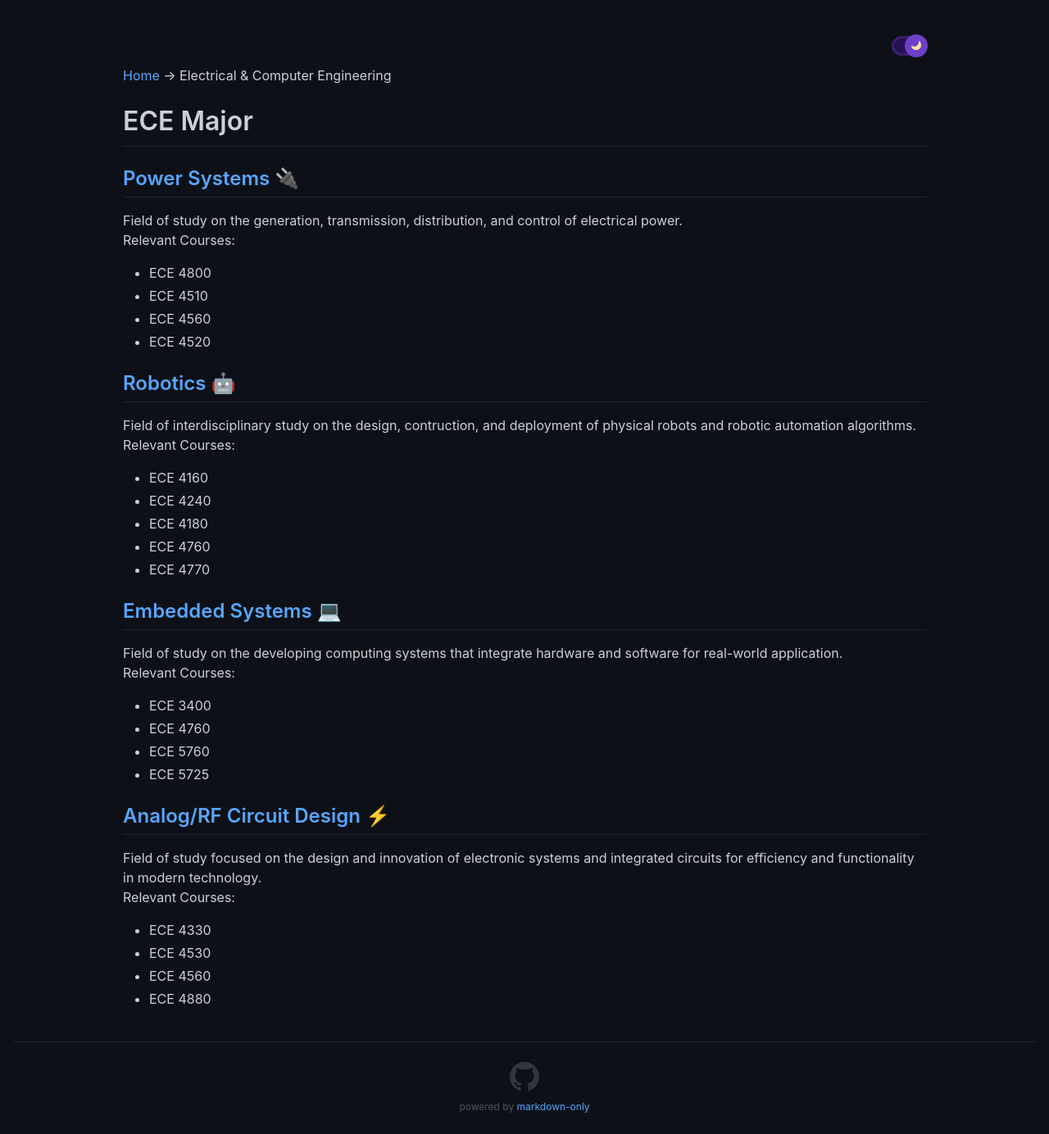
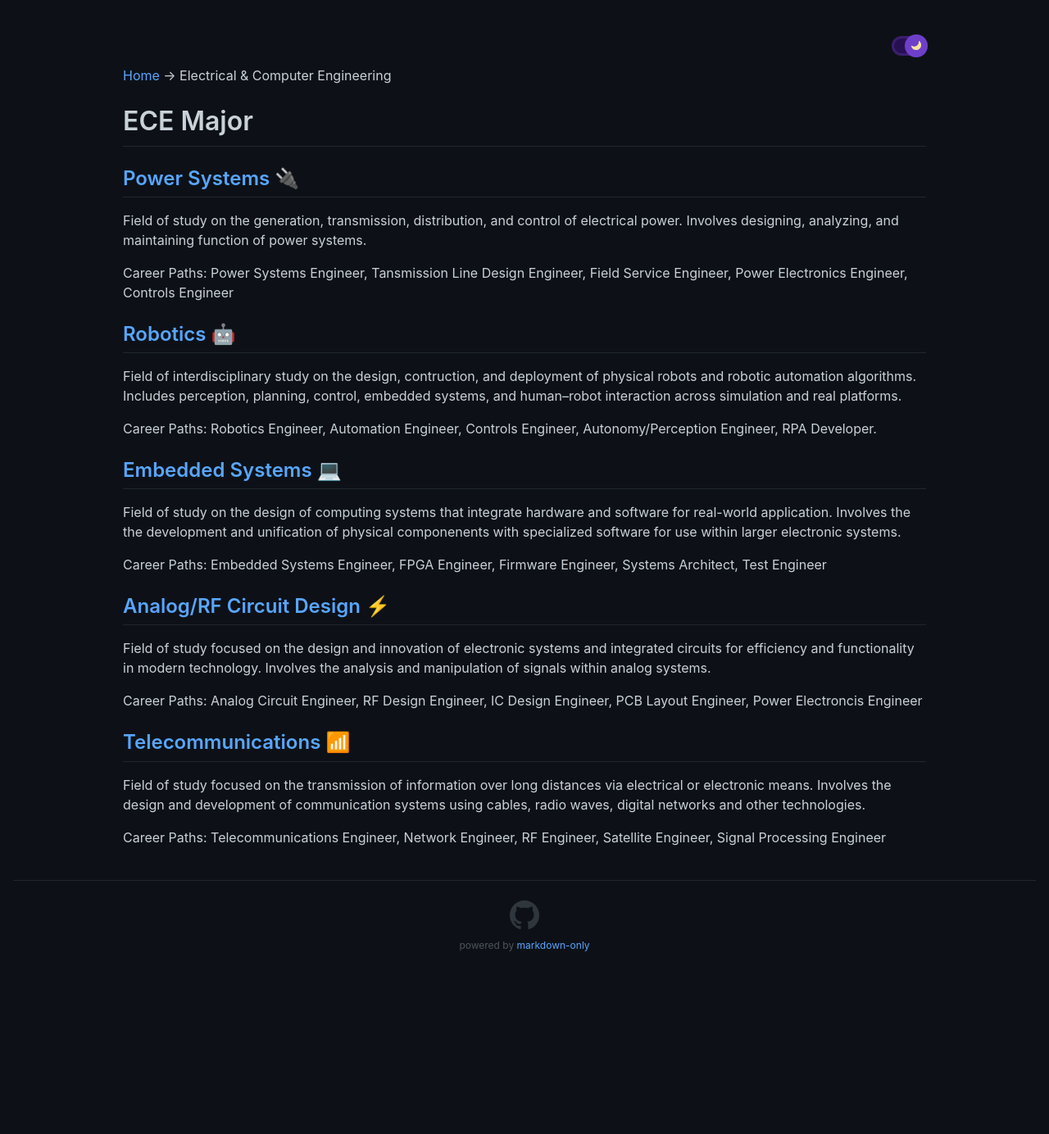
Before and after one commit to jmyphn/engineering-wiki, a Jekyll site: the page built from ece.md, in a window 1280 px wide. Shown: the whole page at 82% size. Built offline with Jekyll 4.4.1, drawn with Linux system fonts in a browser that asks for light colours; after the commit the page ends 1187 px from its top, so only the background shows below that.

Commit message:
Ece page updated and telecom page created

```diff
--- a/ece.md
+++ b/ece.md
@@ -11,34 +11,29 @@ permalink: /ecemajor/
 # ECE Major
 
 ## [Power Systems 🔌]({{ '/ecemajor-powersystems/' | relative_url }})
-Field of study on the generation, transmission, distribution, and control of electrical power.\
-Relevant Courses:
-- ECE 4800
-- ECE 4510
-- ECE 4560
-- ECE 4520
+Field of study on the generation, transmission, distribution, and control of electrical power. Involves designing, analyzing, and maintaining function of power systems.
+
+Career Paths: Power Systems Engineer, Tansmission Line Design Engineer, Field Service Engineer, Power Electronics Engineer, Controls Engineer
+
 
 ## [Robotics 🤖]({{ '/ecemajor-robotics/' | relative_url }})
-Field of interdisciplinary study on the design, contruction, and deployment of physical robots and robotic automation algorithms.\
-Relevant Courses:
-- ECE 4160
-- ECE 4240
-- ECE 4180
-- ECE 4760
-- ECE 4770
+Field of interdisciplinary study on the design, contruction, and deployment of physical robots and robotic automation algorithms.
+Includes perception, planning, control, embedded systems, and human–robot interaction across simulation and real platforms.
+
+Career Paths: Robotics Engineer, Automation Engineer, Controls Engineer, Autonomy/Perception Engineer, RPA Developer.
 
 ## [Embedded Systems 💻]({{ '/ecemajor-embedded/' | relative_url }})
-Field of study on the developing computing systems that integrate hardware and software for real-world application.\
-Relevant Courses:
-- ECE 3400
-- ECE 4760
-- ECE 5760
-- ECE 5725
+Field of study on the design of computing systems that integrate hardware and software for real-world application. Involves the the development and unification of physical componenents with specialized software for use within larger electronic systems.
+
+Career Paths: Embedded Systems Engineer, FPGA Engineer, Firmware Engineer, Systems Architect, Test Engineer
+
 
 ## [Analog/RF Circuit Design ⚡]({{ '/ecemajor-analog-rf/' | relative_url }})
-Field of study focused on the design and innovation of electronic systems and integrated circuits for efficiency and functionality in modern technology.\
-Relevant Courses:
-- ECE 4330
-- ECE 4530
-- ECE 4560
-- ECE 4880
+Field of study focused on the design and innovation of electronic systems and integrated circuits for efficiency and functionality in modern technology. Involves the analysis and manipulation of signals within analog systems.
+
+Career Paths: Analog Circuit Engineer, RF Design Engineer, IC Design Engineer, PCB Layout Engineer, Power Electroncis Engineer
+
+## [Telecommunications 📶]({{ '/ecemajor-telecom/' | relative_url }})
+Field of study focused on the transmission of information over long distances via electrical or electronic means. Involves the design and development of communication systems using cables, radio waves, digital networks and other technologies.
+
+Career Paths: Telecommunications Engineer, Network Engineer, RF Engineer, Satellite Engineer, Signal Processing Engineer
```
Also changed, not shown: ecetelecom.md (added, +8 -0 lines).
